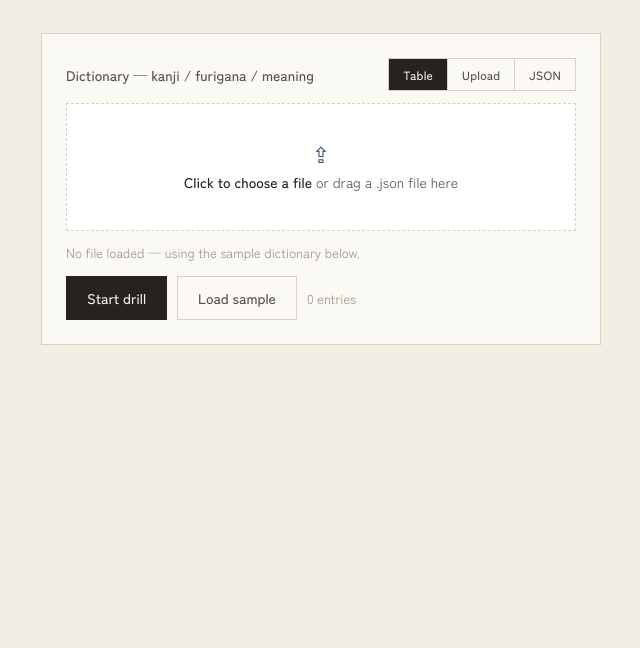
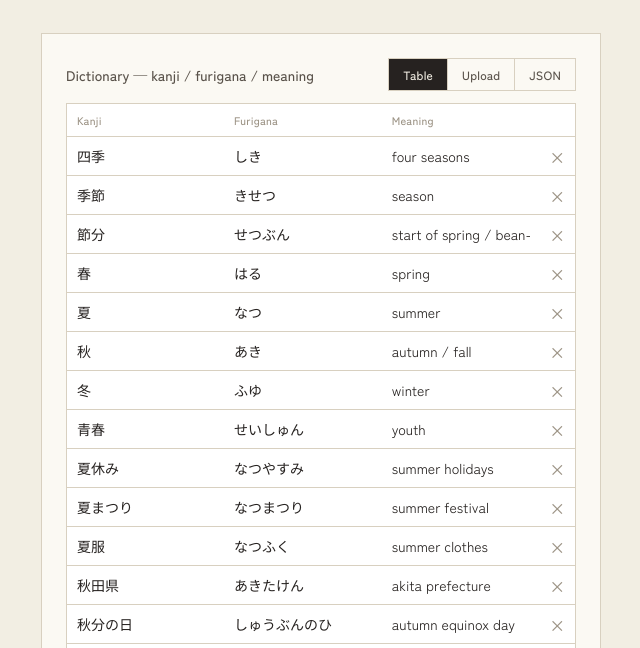
Before and after one commit to slashman/kanji-yomikata, a plain HTML site: page index.html in a window 1280 px wide. Shown: the part 133-781 px from the top of the page, without its empty margins (319-959 px from the left). Drawn offline with Linux system fonts and the light colour scheme.

Commit message:
Show table by default

```diff
--- a/index.html
+++ b/index.html
@@ -452,7 +452,7 @@
       </div>
     </div>
 
-    <div class="upload-wrap" id="uploadWrap">
+    <div class="upload-wrap" id="uploadWrap" style="display:none;">
       <div class="dropzone" id="dropzone" tabindex="0" role="button" aria-label="Upload a JSON dictionary file">
         <div class="dropzone-icon">⇪</div>
         <div class="dropzone-text"><strong>Click to choose a file</strong> or drag a .json file here</div>
@@ -466,7 +466,7 @@
 
     <textarea id="dataInput" spellcheck="false" style="display:none;"></textarea>
 
-    <div class="table-wrap" id="tableWrap" style="display:none;">
+    <div class="table-wrap" id="tableWrap">
       <table class="edit-table" id="editTable">
         <thead>
           <tr><th>Kanji</th><th>Furigana</th><th>Meaning</th><th></th></tr>
@@ -723,6 +723,7 @@
   const stampScore = document.getElementById('stampScore');
 
   dataInput.value = JSON.stringify(SAMPLE, null, 2);
+  buildTableFromArray(SAMPLE);
   updateCountNote();
 
   let deck = [];
```
